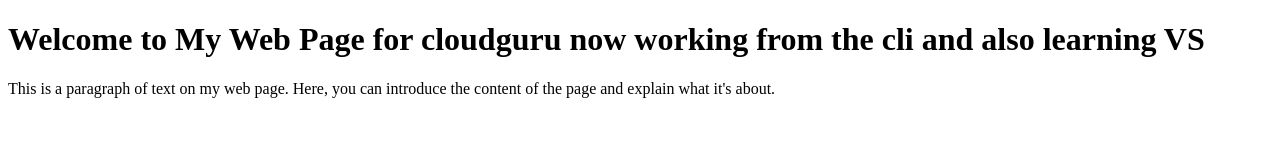
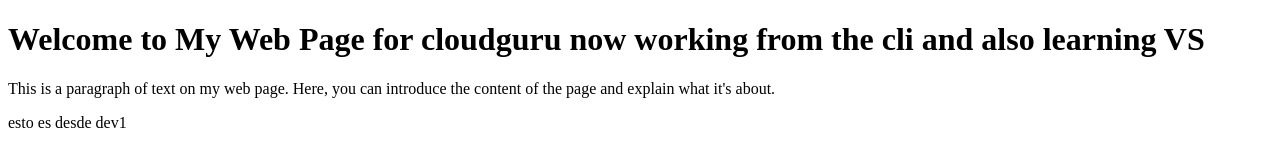
Before and after one commit to katiaguerra/test2, a plain HTML site: page index.html in a window 1280 px wide. Drawn offline with Linux system fonts and the light colour scheme.

Commit message:
desde dev1

```diff
--- a/index.html
+++ b/index.html
@@ -8,5 +8,5 @@
 <body>
     <h1>Welcome to My Web Page for cloudguru now working from the cli and also learning VS</h1>
     <p>This is a paragraph of text on my web page. Here, you can introduce the content of the page and explain what it's about.</p>
-
+    <p>esto es desde dev1</p>
     <p>
```
